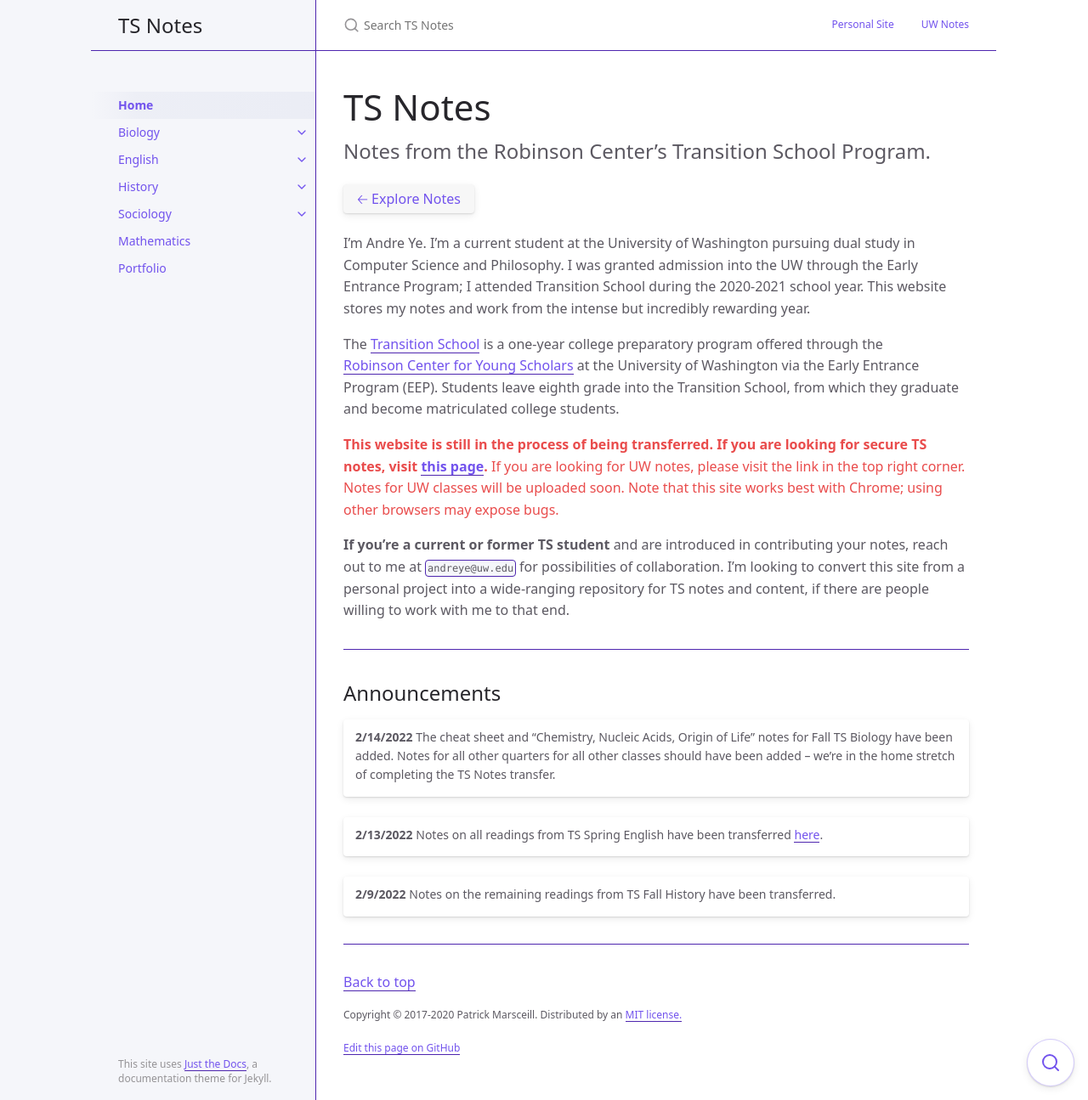
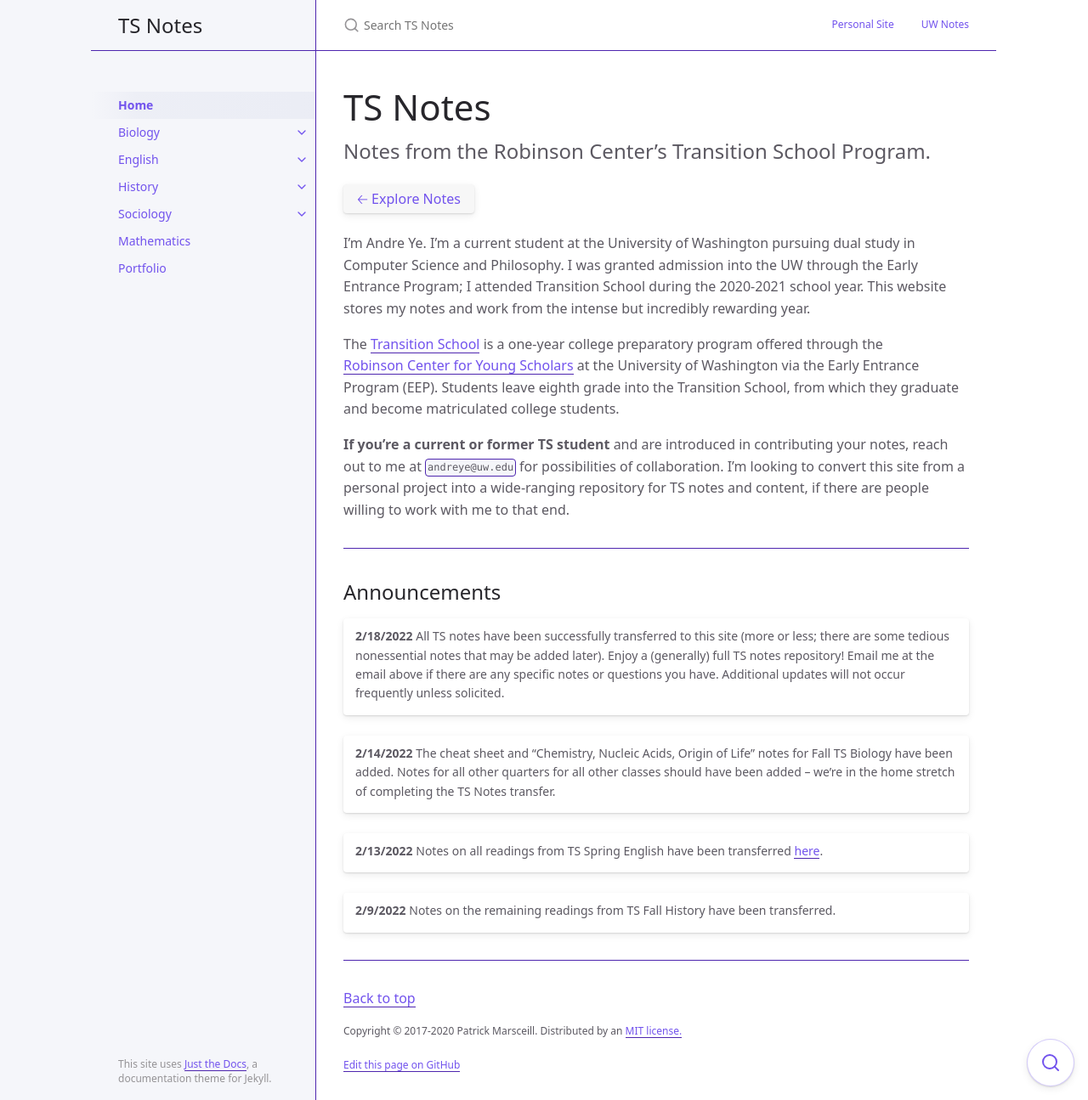
Before and after one commit to andre-ye/ts, a Jekyll site: the page built from index.md, in a window 1280 px wide and 1295 px high. Shown: the whole window at 85% size. Built offline with Jekyll 4.4.1, drawn with Linux system fonts in a browser that asks for light colours; nearby versions of some CDN libraries.

Commit message:
Update index.md

```diff
--- a/index.md
+++ b/index.md
@@ -18,15 +18,14 @@ I'm Andre Ye. I'm a current student at the University of Washington pursuing dua
 
 The [Transition School](https://robinsoncenter.uw.edu/programs/transition-school/){:target="_blank"} is a one-year college preparatory program offered through the [Robinson Center for Young Scholars](https://robinsoncenter.uw.edu/){:target="_blank"} at the University of Washington via the Early Entrance Program (EEP). Students leave eighth grade into the Transition School, from which they graduate and become matriculated college students.
 
-**This website is still in the process of being transferred. If you are looking for secure TS notes, visit [this page](https://andre-ye.github.io/ts-notes).** If you are looking for UW notes, please visit the link in the top right corner. Notes for UW classes will be uploaded soon. Note that this site works best with Chrome; using other browsers may expose bugs.
-{: .text-red-200}
-
 **If you're a current or former TS student** and are introduced in contributing your notes, reach out to me at `andreye@uw.edu` for possibilities of collaboration. I'm looking to convert this site from a personal project into a wide-ranging repository for TS notes and content, if there are people willing to work with me to that end.
 
 ---
 
 ## Announcements
 
+| **2/18/2022** All TS notes have been successfully transferred to this site (more or less; there are some tedious nonessential notes that may be added later). Enjoy a (generally) full TS notes repository! Email me at the email above if there are any specific notes or questions you have. Additional updates will not occur frequently unless solicited. |
+
 | **2/14/2022** The cheat sheet and "Chemistry, Nucleic Acids, Origin of Life" notes for Fall TS Biology have been added. Notes for all other quarters for all other classes should have been added -- we're in the home stretch of completing the TS Notes transfer. |
 
 | **2/13/2022** Notes on all readings from TS Spring English have been transferred [here](https://andre-ye.github.io/ts/docs/english/spring/reading/). |
```
